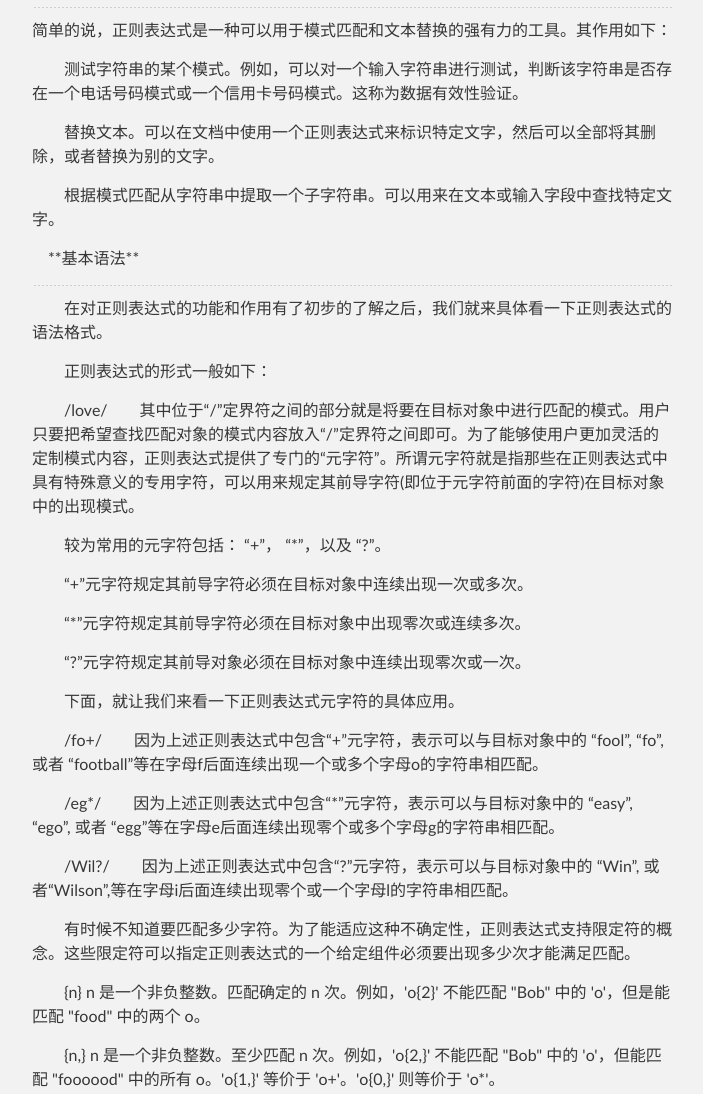
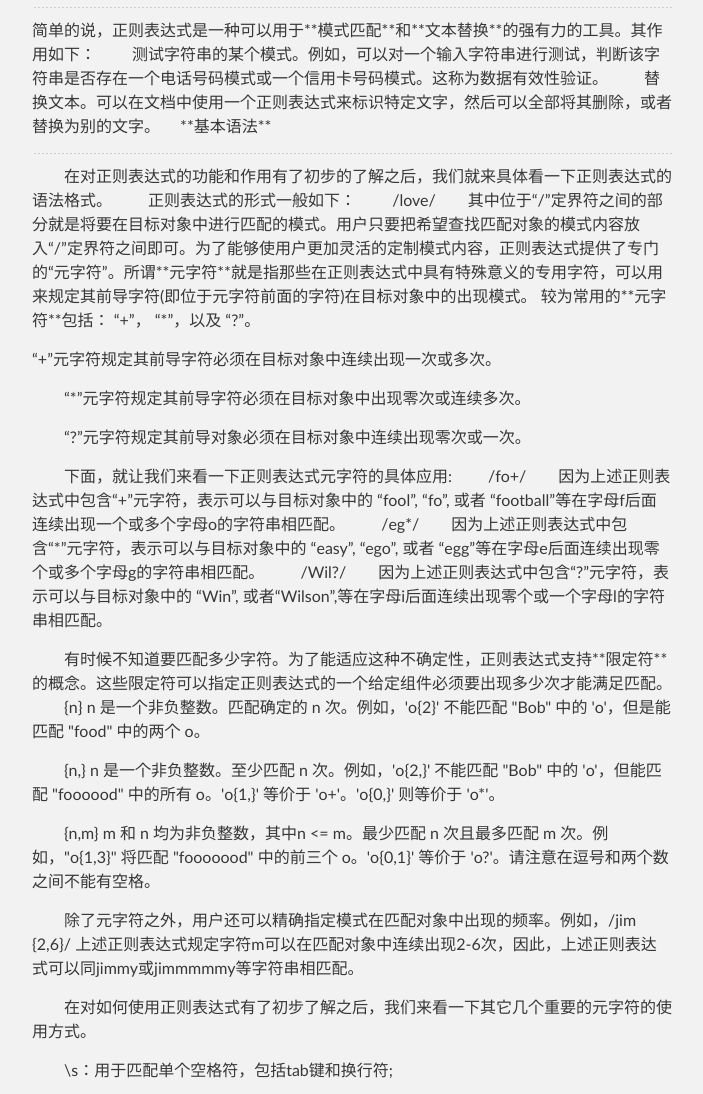
Before and after one commit to huangzhitan/huangzhitan.github.com, a plain HTML site: page index.html in a window 1280 px wide. Shown: the part 320-1414 px from the top of the page, without its empty margins (288-991 px from the left). Drawn offline with Linux system fonts and the light colour scheme.

Commit message:
Replace master branch with page content via GitHub

```diff
--- a/index.html
+++ b/index.html
@@ -33,41 +33,29 @@
 
 <p><strong>简介</strong></p>
 
-<hr><p>简单的说，正则表达式是一种可以用于模式匹配和文本替换的强有力的工具。其作用如下：</p>
+<hr><p>简单的说，正则表达式是一种可以用于**模式匹配**和**文本替换**的强有力的工具。其作用如下：
+　　测试字符串的某个模式。例如，可以对一个输入字符串进行测试，判断该字符串是否存在一个电话号码模式或一个信用卡号码模式。这称为数据有效性验证。
+　　替换文本。可以在文档中使用一个正则表达式来标识特定文字，然后可以全部将其删除，或者替换为别的文字。
+　**基本语法**</p>
 
-<p>　　测试字符串的某个模式。例如，可以对一个输入字符串进行测试，判断该字符串是否存在一个电话号码模式或一个信用卡号码模式。这称为数据有效性验证。</p>
+<hr><p>　　在对正则表达式的功能和作用有了初步的了解之后，我们就来具体看一下正则表达式的语法格式。
+　　正则表达式的形式一般如下：
+　　/love/　　其中位于“/”定界符之间的部分就是将要在目标对象中进行匹配的模式。用户只要把希望查找匹配对象的模式内容放入“/”定界符之间即可。为了能够使用户更加灵活的定制模式内容，正则表达式提供了专门的“元字符”。所谓**元字符**就是指那些在正则表达式中具有特殊意义的专用字符，可以用来规定其前导字符(即位于元字符前面的字符)在目标对象中的出现模式。
+    较为常用的**元字符**包括： “+”， “*”，以及 “?”。</p>
 
-<p>　　替换文本。可以在文档中使用一个正则表达式来标识特定文字，然后可以全部将其删除，或者替换为别的文字。</p>
-
-<p>　　根据模式匹配从字符串中提取一个子字符串。可以用来在文本或输入字段中查找特定文字。</p>
-
-<p>　**基本语法**</p>
-
-<hr><p>　　在对正则表达式的功能和作用有了初步的了解之后，我们就来具体看一下正则表达式的语法格式。</p>
-
-<p>　　正则表达式的形式一般如下：</p>
-
-<p>　　/love/　　其中位于“/”定界符之间的部分就是将要在目标对象中进行匹配的模式。用户只要把希望查找匹配对象的模式内容放入“/”定界符之间即可。为了能够使用户更加灵活的定制模式内容，正则表达式提供了专门的“元字符”。所谓元字符就是指那些在正则表达式中具有特殊意义的专用字符，可以用来规定其前导字符(即位于元字符前面的字符)在目标对象中的出现模式。</p>
-
-<p>　　较为常用的元字符包括： “+”， “*”，以及 “?”。</p>
-
-<p>　　“+”元字符规定其前导字符必须在目标对象中连续出现一次或多次。</p>
+<p>“+”元字符规定其前导字符必须在目标对象中连续出现一次或多次。</p>
 
 <p>　　“*”元字符规定其前导字符必须在目标对象中出现零次或连续多次。</p>
 
 <p>　　“?”元字符规定其前导对象必须在目标对象中连续出现零次或一次。</p>
 
-<p>　　下面，就让我们来看一下正则表达式元字符的具体应用。</p>
+<p>　　下面，就让我们来看一下正则表达式元字符的具体应用:
+　　/fo+/　　因为上述正则表达式中包含“+”元字符，表示可以与目标对象中的 “fool”, “fo”, 或者 “football”等在字母f后面连续出现一个或多个字母o的字符串相匹配。
+　　/eg*/　　因为上述正则表达式中包含“*”元字符，表示可以与目标对象中的 “easy”, “ego”, 或者 “egg”等在字母e后面连续出现零个或多个字母g的字符串相匹配。
+　　/Wil?/　　因为上述正则表达式中包含“?”元字符，表示可以与目标对象中的 “Win”, 或者“Wilson”,等在字母i后面连续出现零个或一个字母l的字符串相匹配。</p>
 
-<p>　　/fo+/　　因为上述正则表达式中包含“+”元字符，表示可以与目标对象中的 “fool”, “fo”, 或者 “football”等在字母f后面连续出现一个或多个字母o的字符串相匹配。</p>
-
-<p>　　/eg*/　　因为上述正则表达式中包含“*”元字符，表示可以与目标对象中的 “easy”, “ego”, 或者 “egg”等在字母e后面连续出现零个或多个字母g的字符串相匹配。</p>
-
-<p>　　/Wil?/　　因为上述正则表达式中包含“?”元字符，表示可以与目标对象中的 “Win”, 或者“Wilson”,等在字母i后面连续出现零个或一个字母l的字符串相匹配。</p>
-
-<p>　　有时候不知道要匹配多少字符。为了能适应这种不确定性，正则表达式支持限定符的概念。这些限定符可以指定正则表达式的一个给定组件必须要出现多少次才能满足匹配。</p>
-
-<p>　　{n} n 是一个非负整数。匹配确定的 n 次。例如，'o{2}' 不能匹配 "Bob" 中的 'o'，但是能匹配 "food" 中的两个 o。</p>
+<p>　　有时候不知道要匹配多少字符。为了能适应这种不确定性，正则表达式支持**限定符**的概念。这些限定符可以指定正则表达式的一个给定组件必须要出现多少次才能满足匹配。
+　　{n} n 是一个非负整数。匹配确定的 n 次。例如，'o{2}' 不能匹配 "Bob" 中的 'o'，但是能匹配 "food" 中的两个 o。</p>
 
 <p>　　{n,} n 是一个非负整数。至少匹配 n 次。例如，'o{2,}' 不能匹配 "Bob" 中的 'o'，但能匹配 "foooood" 中的所有 o。'o{1,}' 等价于 'o+'。'o{0,}' 则等价于 'o*'。</p>
 
@@ -97,7 +85,7 @@
 
 <p>　　/\d000/　如果我们手中有一份复杂的财务报表，那么我们可以通过上述正则表达式轻而易举的查找到所有总额达千元的款项。</p>
 
-<p>　　除了我们以上所介绍的元字符之外，正则表达式中还具有另外一种较为独特的专用字符，即定位符。定位符用于规定匹配模式在目标对象中的出现位置。 较为常用的定位符包括： “^”, “$”, “\b” 以及 “\B”。</p>
+<p>　　除了我们以上所介绍的元字符之外，正则表达式中还具有另外一种较为独特的专用字符，即**定位符**。定位符用于规定匹配模式在目标对象中的出现位置。 较为常用的定位符包括： “^”, “$”, “\b” 以及 “\B”。</p>
 
 <p>　　“^”定位符规定匹配模式必须出现在目标字符串的开头</p>
 
@@ -128,9 +116,8 @@
 
 <p>　　最后，当用户需要在正则表达式的模式中加入元字符，并查找其匹配对象时，可以使用转义符“\”。例如：/Th*/ 　上述正则表达式将会与目标对象中的“Th*”而非“The”等相匹配。</p>
 
-<p>　　在构造正则表达式之后，就可以象数学表达式一样来求值，也就是说，可以从左至右并按照一个优先级顺序来求值。优先级如下：</p>
-
-<p>　　1.\ 转义符</p>
+<p>　　在构造正则表达式之后，就可以象数学表达式一样来求值，也就是说，可以从左至右并按照一个优先级顺序来求值。优先级如下：
+　　1.\ 转义符</p>
 
 <p>　　2.(), (?:), (?=), [] 圆括号和方括号</p>
 
```
Also changed, not shown: params.json (+1 -1 lines).
